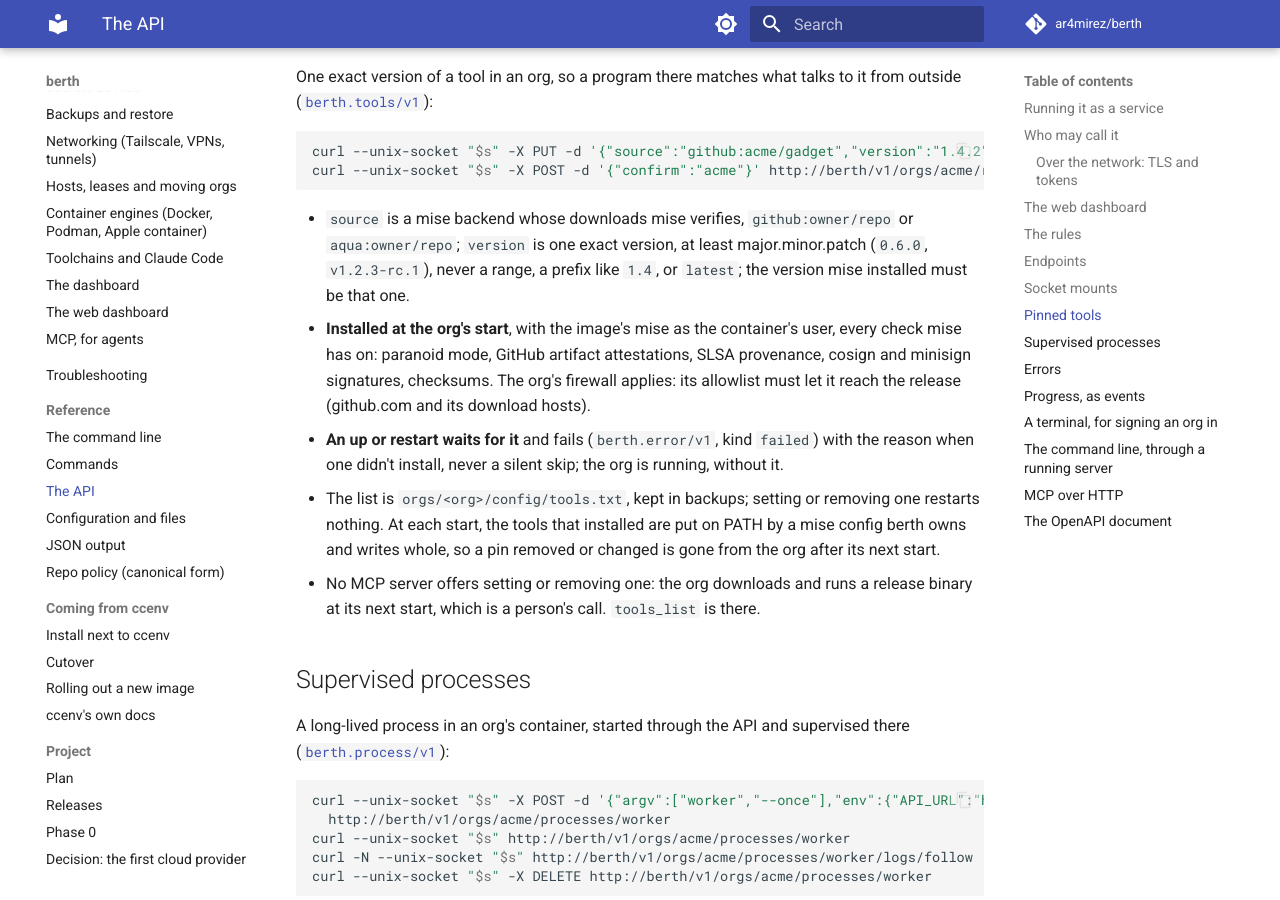
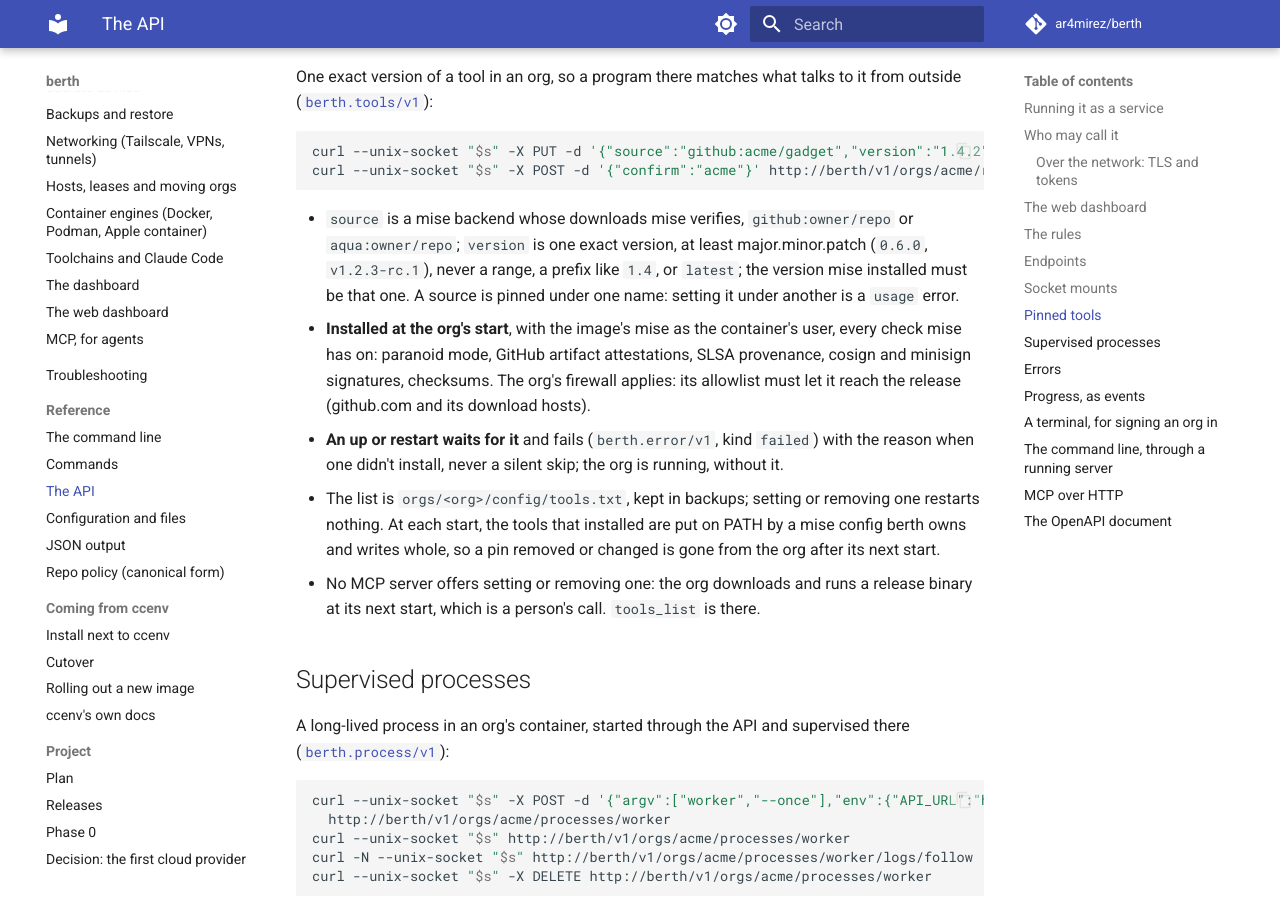
Before and after one commit to ar4mirez/berth, an MkDocs documentation site: the page built from docs/api.md, in a window 1280 px wide and 900 px high, scrolled down 11625 px. Built offline with MkDocs 1.6.1 and Material for MkDocs 9.7.7, drawn with Linux system fonts in a browser that asks for light colours; comment, search, counter and statistics services are not loaded.

Commit message:
no-mistakes(document): Document one-name-per-source rule for pinned tools

```diff
--- a/docs/api.md
+++ b/docs/api.md
@@ -266,7 +266,8 @@ curl --unix-socket "$s" -X POST -d '{"confirm":"acme"}' http://berth/v1/orgs/acm
 
 - `source` is a mise backend whose downloads mise verifies, `github:owner/repo` or `aqua:owner/repo`; `version` is
   one exact version, at least major.minor.patch (`0.6.0`, `v1.2.3-rc.1`), never a range, a prefix like `1.4`, or `latest`;
-  the version mise installed must be that one.
+  the version mise installed must be that one. A source is pinned under one name: setting it under another is a
+  `usage` error.
 - **Installed at the org's start**, with the image's mise as the container's user, every check mise has on:
   paranoid mode, GitHub artifact attestations, SLSA provenance, cosign and minisign signatures, checksums. The
   org's firewall applies: its allowlist must let it reach the release (github.com and its download hosts).
```
